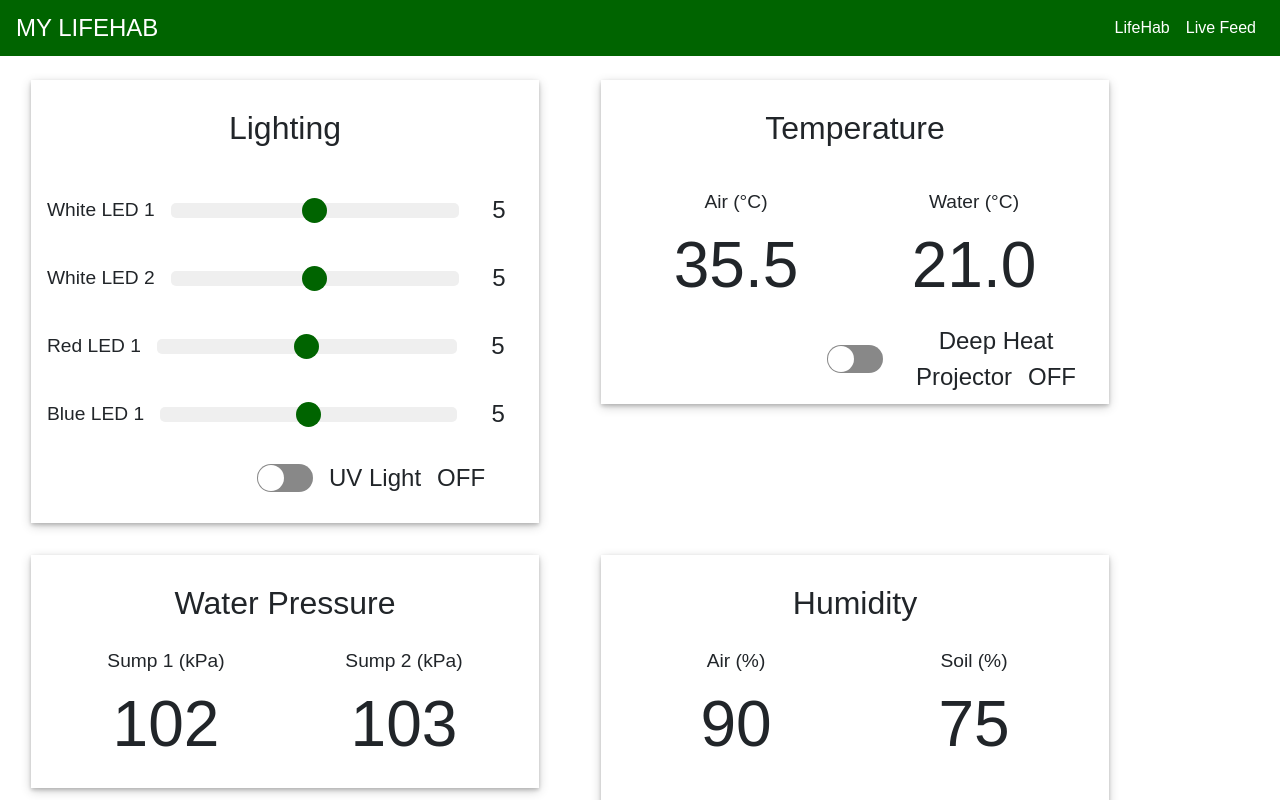
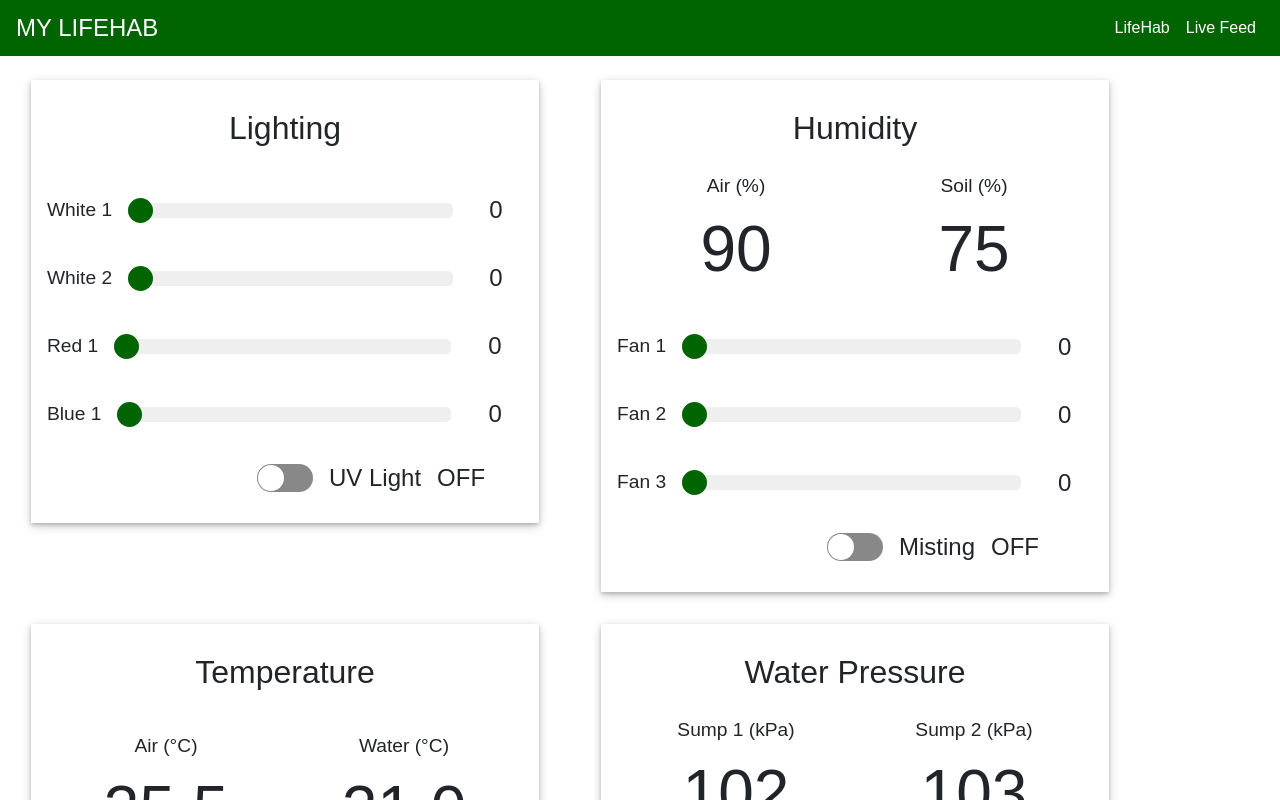
Before and after one commit to umerhasan17/lifehab, a React (Create React App) app: page / in a window 1280 px wide. Shown: the top 800 px of the page. Built offline with nearby package versions, Linux system fonts and the light colour scheme.

Commit message:
More style changes

```diff
--- a/src/App.js
+++ b/src/App.js
@@ -49,15 +49,15 @@ class App extends React.Component {
                 <LightingPanel />
               </Col>
               <Col>
-                <TemperaturePanel />
+                <HumidityPanel />
               </Col>
             </Row>
             <Row>
               <Col>
-                <WaterPanel />
+                <TemperaturePanel />
               </Col>
               <Col>
-                <HumidityPanel />
+                <WaterPanel />
               </Col>
             </Row>
           </Container>
--- a/src/components/LightingPanel/LightingPanel.js
+++ b/src/components/LightingPanel/LightingPanel.js
@@ -33,7 +33,7 @@ export default class LightingPanel extends React.Component {
 
     createSlider(colour, number) {
         return (
-            <Slider max={this.state.max} label={`${colour} LED ${number + 1}`} value={this.state.max / 2}/>
+            <Slider max={this.state.max} label={`${colour} ${number + 1}`} value={0}/>
         )
     }
 
```
